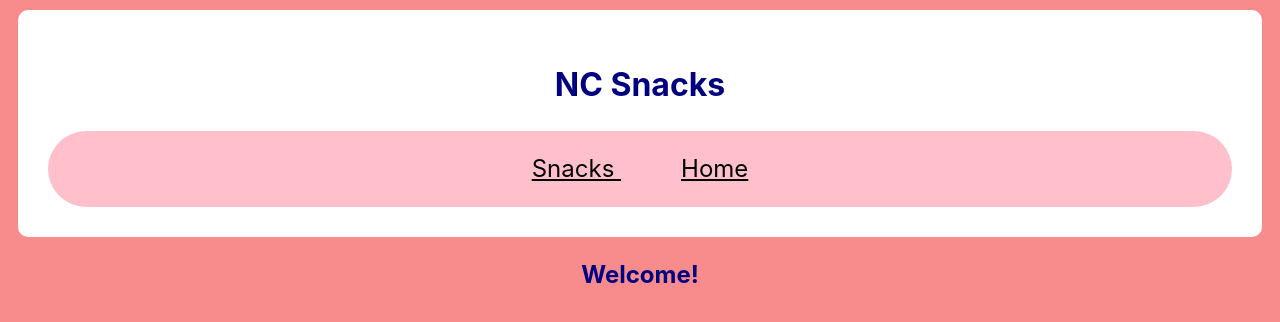
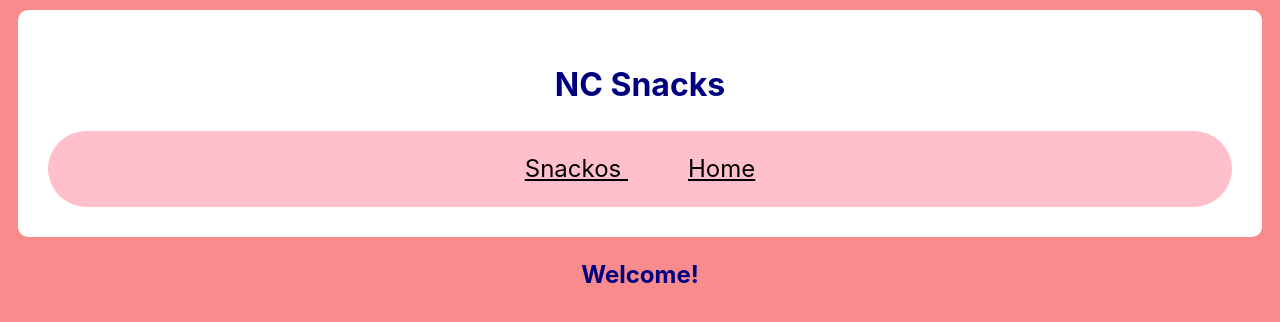
Before and after one commit to Rosem10/nc-snacks-fe, a React (Vite) app: page / in a window 1280 px wide. Shown: the top 322 px of the page. Built offline with nearby package versions, Linux system fonts and the light colour scheme.

Commit message:
update text

```diff
--- a/src/components/Header.jsx
+++ b/src/components/Header.jsx
@@ -5,7 +5,7 @@ function Header() {
         <div className="Header">
             <h1>NC Snacks</h1>
             <nav>
-                <Link to="/snacks" className='link'>Snacks </Link>
+                <Link to="/snacks" className='link'>Snackos </Link>
                 <Link to="/" className='link'>Home</Link>
             </nav>
         </div>
```
